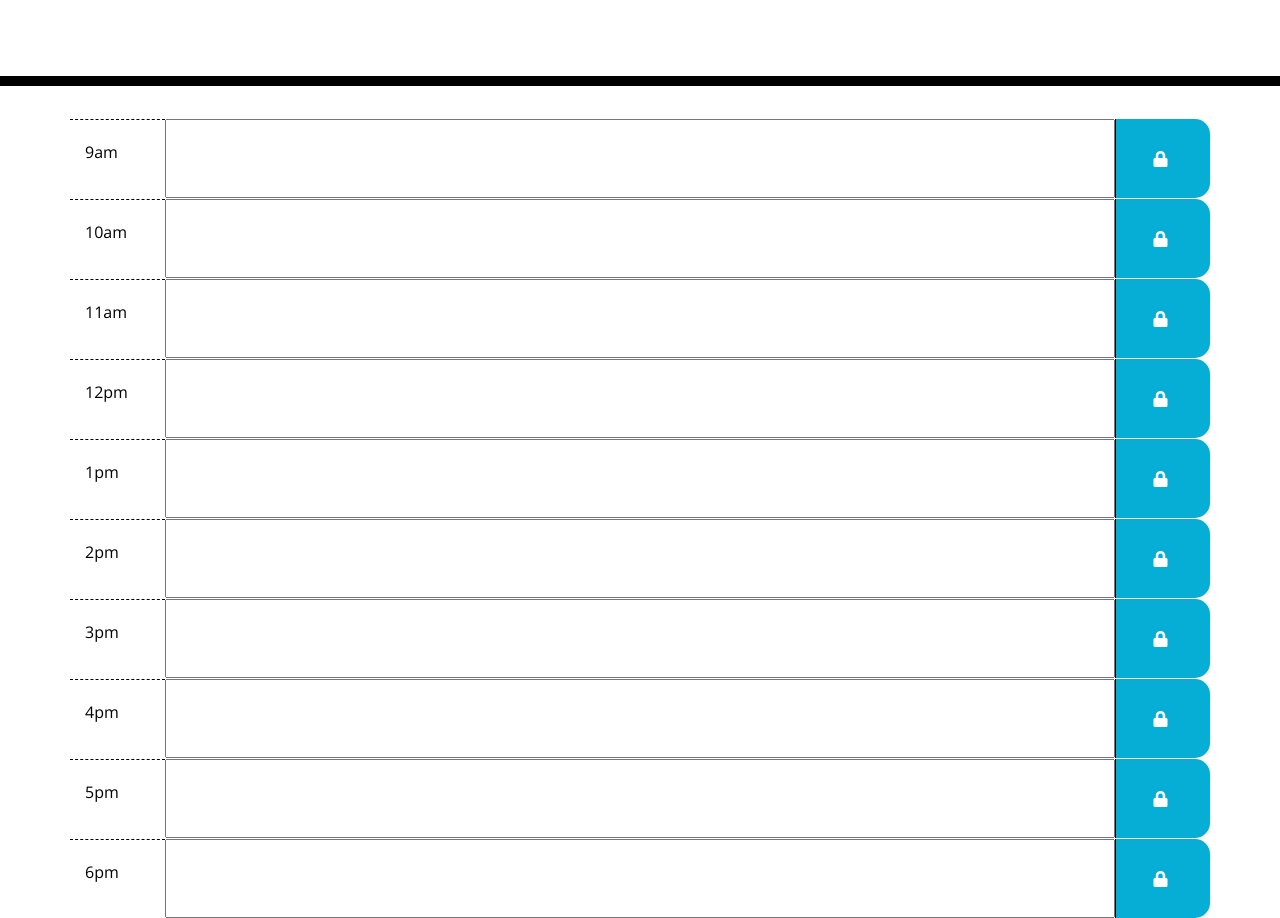
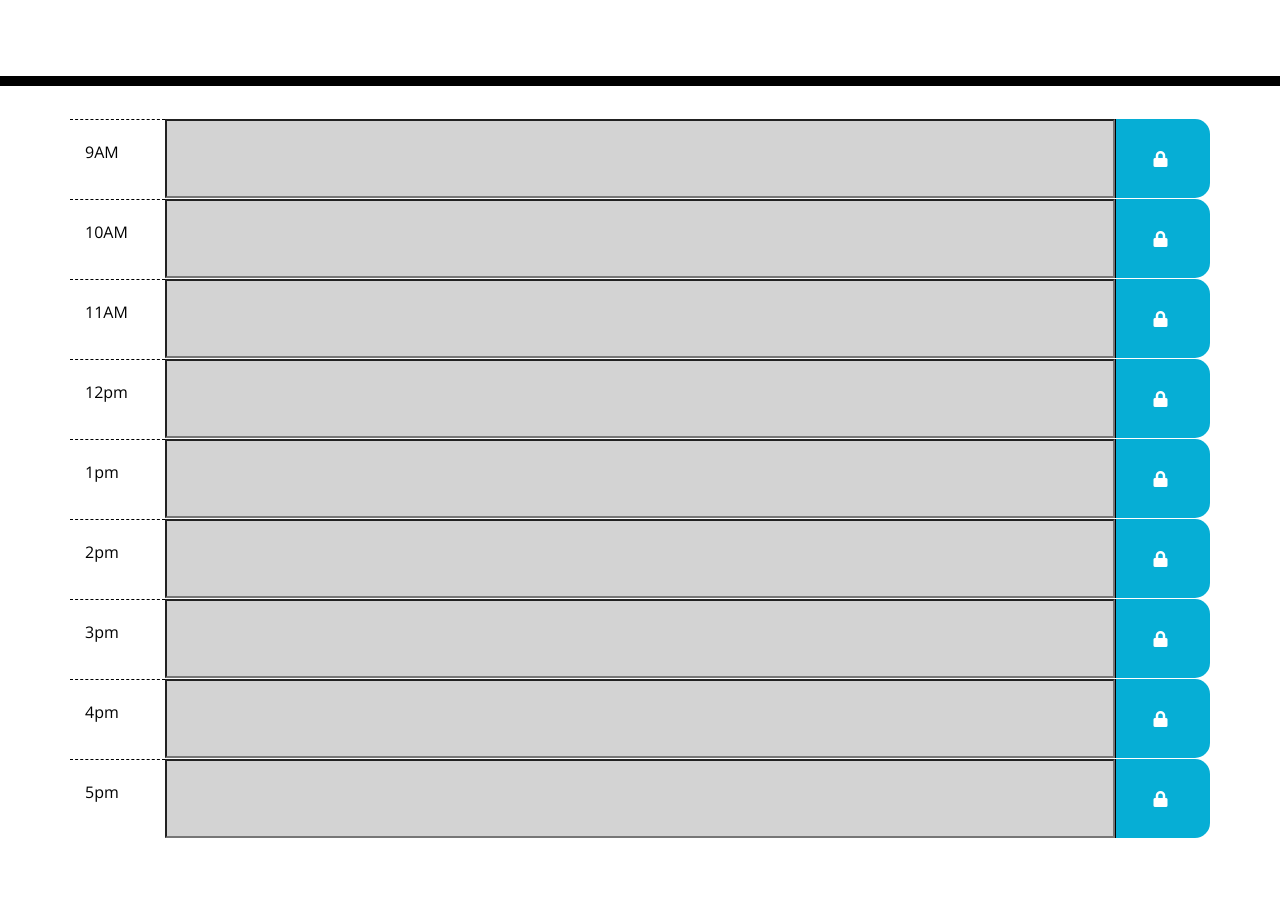
Before and after one commit to VScacchitti/WorkDayPlanner, a plain HTML site: page index.html in a window 1280 px wide. Shown: the part 182-1100 px from the top of the page. After the commit the page ends 1020 px from the top, so only its background shows below. Drawn offline with nearby package versions, Linux system fonts and the light colour scheme.

Commit message:
Blocks appear to be changing color now but will need to wait till tomorrow to know for sure. Added a clear local storage function to stop returning undefined in certain rows. This is now commented out.

```diff
--- a/index.html
+++ b/index.html
@@ -25,64 +25,94 @@
   <body>
     <header class="jumbotron">
       <h1 class="display-3">Work Day Scheduler</h1>
-      <p class="lead">A simple calendar app for scheduling your work day</p>
+
       <p id="currentDay" class="lead"></p>
     </header>
     <div class="container">
       <!-- Timeblocks go here -->
+
       <div class="row">
-        <div class="col-md-1 hour pt-4">9am</div>
-        <input id="9amRow" class="user-event-input col-md-10 event-input-block">
-        <div class="col-md-1 savebtn" data-hour=9><i class="fas fa-lock " aria-hidden="true"></i></div>
+        <div class="col-md-1 hour pt-4">9AM</div>
+        <input id="9Row" class="user-event-input col-md-10 event-input-block" />
+        <div class="col-md-1 savebtn" data-hour="9">
+          <i class="fas fa-lock" aria-hidden="true"></i>
         </div>
+      </div>
+
       <div class="row">
-      <div class="col-md-1 hour pt-4">10am</div>
-      <input id="10amRow" class="user-event-input col-md-10 event-input-block">
-      <div class="col-md-1 savebtn" data-hour=10><i class="fas fa-lock " aria-hidden="true"></i></div>
+        <div class="col-md-1 hour pt-4">10AM</div>
+        <input
+          id="10Row"
+          class="user-event-input col-md-10 event-input-block"
+        />
+        <div class="col-md-1 savebtn" data-hour="10">
+          <i class="fas fa-lock" aria-hidden="true"></i>
         </div>
+      </div>
+
       <div class="row">
-    <div class="col-md-1 hour pt-4">11am</div>
-    <input id="11amRow" class="user-event-input col-md-10 event-input-block">
-    <div class="col-md-1 savebtn" data-hour=11><i class="fas fa-lock " aria-hidden="true"></i></div>
+        <div class="col-md-1 hour pt-4">11AM</div>
+        <input
+          id="11Row"
+          class="user-event-input col-md-10 event-input-block"
+        />
+        <div class="col-md-1 savebtn" data-hour="11">
+          <i class="fas fa-lock" aria-hidden="true"></i>
+        </div>
       </div>
 
       <div class="row">
         <div class="col-md-1 hour pt-4">12pm</div>
-  <input id="12pmRow" class="user-event-input col-md-10 event-input-block">
-  <div class="col-md-1 savebtn" data-hour=12><i class="fas fa-lock " aria-hidden="true"></i></div>
+        <input
+          id="12Row"
+          class="user-event-input col-md-10 event-input-block"
+        />
+        <div class="col-md-1 savebtn" data-hour="12">
+          <i class="fas fa-lock" aria-hidden="true"></i>
         </div>
+      </div>
+
       <div class="row">
         <div class="col-md-1 hour pt-4">1pm</div>
-  <input id="1pmRow" class="user-event-input col-md-10 event-input-block">
-  <div class="col-md-1 savebtn" data-hour=1><i class="fas fa-lock " aria-hidden="true"></i></div>
+        <input id="1Row" class="user-event-input col-md-10 event-input-block" />
+        <div class="col-md-1 savebtn" data-hour="1">
+          <i class="fas fa-lock" aria-hidden="true"></i>
+        </div>
       </div>
 
       <div class="row">
         <div class="col-md-1 hour pt-4">2pm</div>
-  <input id="2pmRow" class="user-event-input col-md-10 event-input-block">
-  <div class="col-md-1 savebtn" data-hour=2><i class="fas fa-lock " aria-hidden="true"></i></div>
+        <input id="2Row" class="user-event-input col-md-10 event-input-block" />
+        <div class="col-md-1 savebtn" data-hour="2">
+          <i class="fas fa-lock" aria-hidden="true"></i>
+        </div>
       </div>
 
       <div class="row">
         <div class="col-md-1 hour pt-4">3pm</div>
-  <input id="3pmRow" class="user-event-input col-md-10 event-input-block">
-  <div class="col-md-1 savebtn" data-hour=3><i class="fas fa-lock " aria-hidden="true"></i></div>
+        <input id="3Row" class="user-event-input col-md-10 event-input-block" />
+        <div class="col-md-1 savebtn" data-hour="3">
+          <i class="fas fa-lock" aria-hidden="true"></i>
         </div>
+      </div>
+
       <div class="row">
         <div class="col-md-1 hour pt-4">4pm</div>
-  <input id="4pmRow" class="user-event-input col-md-10 event-input-block">
-  <div class="col-md-1 savebtn" data-hour=4><i class="fas fa-lock " aria-hidden="true"></i></div>
+        <input id="4Row" class="user-event-input col-md-10 event-input-block" />
+        <div class="col-md-1 savebtn" data-hour="4">
+          <i class="fas fa-lock" aria-hidden="true"></i>
         </div>
+      </div>
+
       <div class="row">
         <div class="col-md-1 hour pt-4">5pm</div>
-  <input id="5pmRow" class="user-event-input col-md-10 event-input-block">
-  <div class="col-md-1 savebtn" data-hour=5><i class="fas fa-lock " aria-hidden="true"></i></div>
+        <input id="5Row" class="user-event-input col-md-10 event-input-block" />
+        <div class="col-md-1 savebtn" data-hour="5">
+          <i class="fas fa-lock" aria-hidden="true"></i>
         </div>
-<div class="row">
-  <div class="col-md-1 hour pt-4">6pm</div>
-  <input id="6pmRow" class="user-event-input col-md-10 event-input-block">
-  <div class="col-md-1 savebtn" data-hour=6><i class="fas fa-lock " aria-hidden="true"></i></div>
       </div>
+    </div>
+
     <script src="https://code.jquery.com/jquery-3.4.1.min.js"></script>
     <script src="https://cdnjs.cloudflare.com/ajax/libs/moment.js/2.24.0/moment.min.js"></script>
     <script src="script.js"></script>
--- a/script.js
+++ b/script.js
@@ -4,31 +4,70 @@ var currHour = moment().format("HH");
 var currHourParInt = parseInt(currHour);
 
 //Setting Data attributs to hour inputs (for color based on  current time function)
-$("#9amRow").attr(("data-time", moment("9:00 am", "h:mm a").format("HH")));
-$("#10amRow").attr(("data-time", moment("10:00 am", "h:mm a").format("HH")));
-$("#11amRow").attr(("data-time", moment("11:00 am", "h:mm a").format("HH")));
-$("#12pmRow").attr(("data-time", moment("12:00 pm", "h:mm a").format("HH")));
-$("#1pmRow").attr(("data-time", moment("1:00 pm", "h:mm a").format("HH")));
-$("#2pmRow").attr(("data-time", moment("2:00 pm", "h:mm a").format("HH")));
-$("#3pmRow").attr(("data-time", moment("3:00 pm", "h:mm a").format("HH")));
-$("#4pmRow").attr(("data-time", moment("4:00 pm", "h:mm a").format("HH")));
-$("#5pmRow").attr(("data-time", moment("5:00 pm", "h:mm a").format("HH")));
-$("#6pmRow").attr(("data-time", moment("6:00 pm", "h:mm a").format("HH")));
+$("#9Row").attr("data-time", moment("9:00 am", "h:mm a").format("HH"));
+$("#10Row").attr("data-time", moment("10:00 am", "hh:mm a").format("HH"));
+$("#11Row").attr("data-time", moment("11:00 am", "hh:mm a").format("HH"));
+$("#12Row").attr("data-time", moment("12:00 pm", "hh:mm a").format("HH"));
+$("#1Row").attr("data-time", moment("1:00 pm", "h:mm a").format("HH"));
+$("#2Row").attr("data-time", moment("2:00 pm", "h:mm a").format("HH"));
+$("#3Row").attr("data-time", moment("3:00 pm", "h:mm a").format("HH"));
+$("#4Row").attr("data-time", moment("4:00 pm", "h:mm a").format("HH"));
+$("#5Row").attr("data-time", moment("5:00 pm", "h:mm a").format("HH"));
+
+//Clear Local Storage (used once to stop returning undefined in certian rows)
+/*deleteItems();
+
+function deleteItems() {
+  localStorage.clear();
+}*/
 
 //Start jQuery
 $(document).ready(function () {
+  // Calling the local Storage function to load when page is loaded or refreshed
+  getStoredTask();
 
   //Display Current Date and Time on page
-
   $("currentDay").append();
 
   function addCurrDate() {
-    $("#currentDay").html(moment().format("MMMM do YYYY, h:mm a"));
+    $("#currentDay").html(moment().format("MMMM Do YYYY, h:mm a"));
   }
   setInterval(addCurrDate, 1000);
 
+  //Changing color of Timblock based on current hour of the day
+  for (var i = 0; i <= 12; i++) {
+    //Variable for the row hour
+    var rowHour = $("#" + i + "Row").attr("data-time");
+    var rowHourInt = parseInt(rowHour);
 
+    if (currHourParInt === rowHourInt) {
+      $("#" + i + "Row").addClass("present");
+      console.log(currHourParInt);
+      console.log(rowHourInt);
+    }
 
+    if (currHourParInt > rowHourInt) {
+      $("#" + i + "Row").addClass("past");
+    }
 
+    if (currHourParInt < rowHourInt) {
+      $("#" + i + "Row").addClass("future");
+    }
+  }
+
+  // Local Storage
+
+  //stores our input on click
+  saveButton.on("click", function () {
+    var rowHourLS = $(this).attr("data-hour");
+    var input = $("#" + rowHourLS + "Row").val();
+    localStorage.setItem(rowHourLS, input);
+  });
+
+  //Function to retreve stored info
+  function getStoredTask() {
+    for (var i = 0; i <= 12; i++) {
+      $("#" + i + "Row").val(localStorage.getItem(i));
+    }
   }
 });
```
Lines whose indentation alone changed are shown as unchanged.
